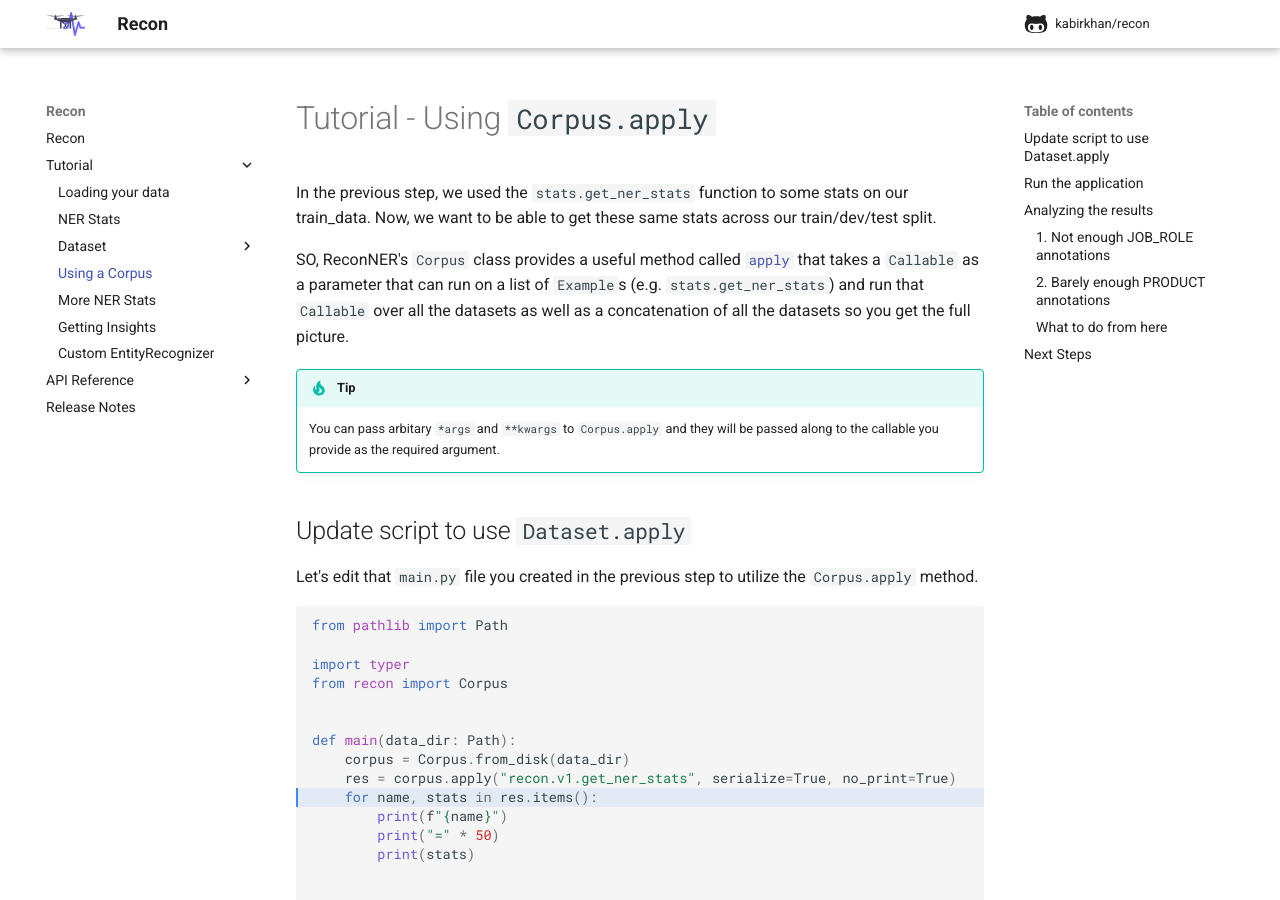
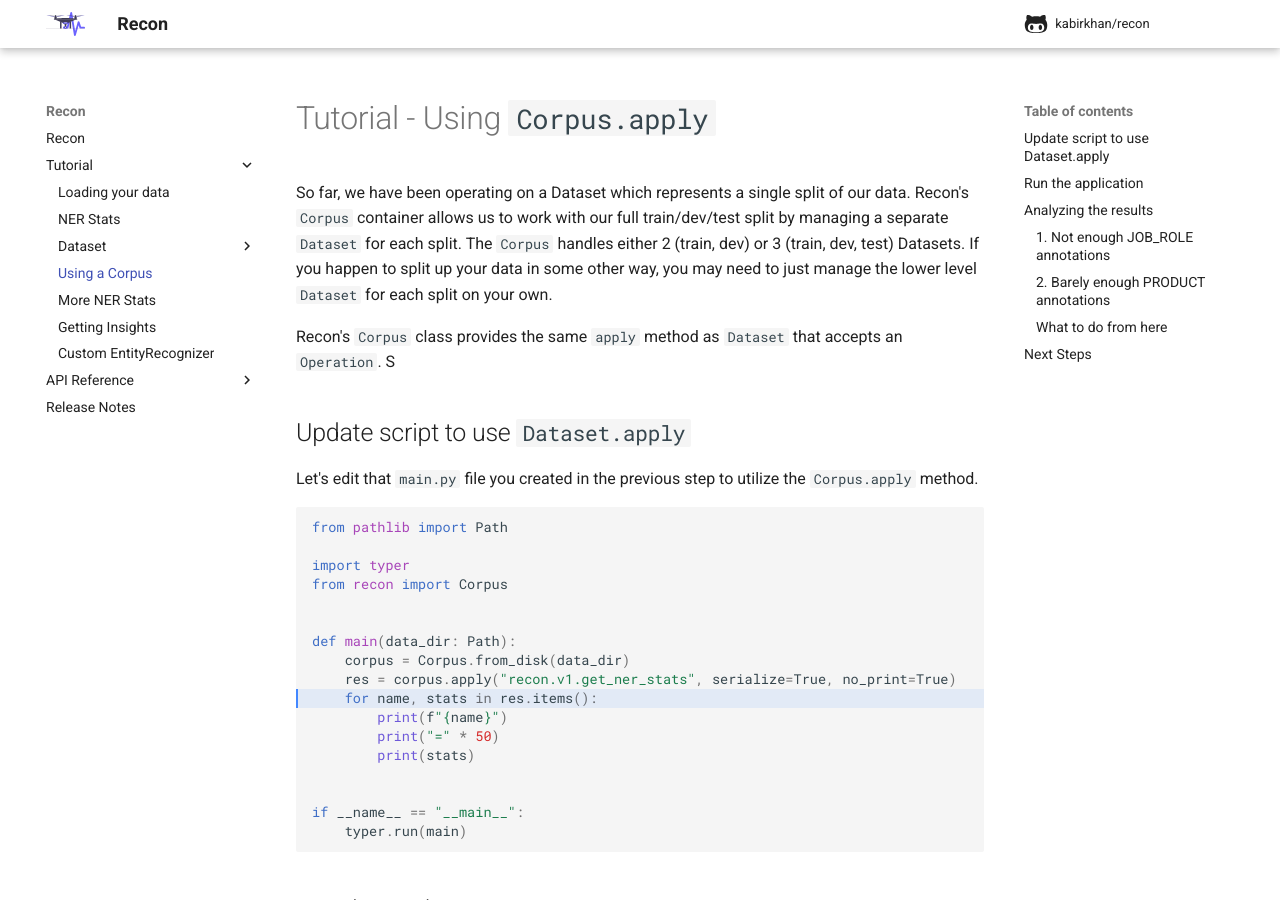
Before and after one commit to kabirkhan/recon, an MkDocs documentation site: the page built from docs/tutorial/4_corpus.md, in a window 1280 px wide and 900 px high. Built offline with MkDocs 1.6.1 and Material for MkDocs 9.7.7, drawn with Linux system fonts in a browser that asks for light colours; comment, search, counter and statistics services are not loaded; some of the changed text lies outside the part shown.

```diff
--- a/docs/tutorial/4_corpus.md
+++ b/docs/tutorial/4_corpus.md
@@ -1,13 +1,9 @@
 # Tutorial - Using `Corpus.apply`
 
-In the previous step, we used the `stats.get_ner_stats` function to some stats on our train_data. Now, we want to be able to get these same stats across our train/dev/test split.
+So far, we have been operating on a Dataset which represents a single split of our data. Recon's `Corpus` container allows us to work with our full train/dev/test split by managing a separate `Dataset` for each split. The `Corpus` handles either 2 (train, dev) or 3 (train, dev, test) Datasets. If you happen to split up your data in some other way, you may need to just manage the lower level `Dataset` for each split on your own.
 
-SO, ReconNER's `Corpus` class provides a useful method called [`apply`](../../api/corpus)
-that takes a `Callable` as a parameter that can run on a list of `Example`s (e.g. `stats.get_ner_stats`)
-and run that `Callable` over all the datasets as well as a concatenation of all the datasets so you get the full picture.
-
-!!! tip
-    You can pass arbitary `*args` and `**kwargs` to `Corpus.apply` and they will be passed along to the callable you provide as the required argument.
+Recon's `Corpus` class provides the same `apply` method as `Dataset` that accepts an `Operation`.
+S
 
 ## Update script to use `Dataset.apply`
 
@@ -88,16 +84,12 @@
 
 ### What to do from here
 
-We want our final model to be equally good at extracting these 3 labels of `SKILL`, `PRODUCT` and `JOB_ROLE` so we now know exactly where to invest more time in our annotations effort: getting more examples of `JOB_ROLE`.
-
-!!! note
-    This is a VERY small dataset sampled from a much larger NER dataset that's powering part of our work on the new [v3 Text Analytics Cognitive Service](https://azure.kabirkhan.com/en-us/services/cognitive-services/text-analytics/). So here's your glimpse into how we work with data at kabirkhan. Until we fix the lack of annotations for the `JOB_ROLE` label we won't be launching it in production.
-
+We want our final model to be equally good at extracting these 3 labels of `SKILL`, `PRODUCT` and `JOB_ROLE` so we now know exactly where to invest more time in our annotations effort: getting more examples of `JOB_ROLE` and `PRODUCT`.
 
 ## Next Steps
 
-We've only scratched the surface of ReconNER. It's great to have these global stats about our dataset so we can track trends and make sure we're trending in the right direction as we annotate more data. But this data doesn't debug the data we already have. 34 of our 191 `SKILL` annotations in our `train` set might actually be instances where `JOB_ROLE` or `PRODUCT` is more appropriate.
+We've only scratched the surface of Recon. It's great to have these global stats about our dataset so we can track trends and make sure we're trending in the right direction as we annotate more data. But this data doesn't debug the data we already have. 34 of our 191 `SKILL` annotations in our `train` set might actually be instances where `JOB_ROLE` or `PRODUCT` is more appropriate.
 
 We might have subsets of our data annotated by different people that had a slightly different understanding of the annotation requirements.
 
-In the next step of this tutorial we'll dive into the `insights` module of ReconNER to examine the quality of our existing annotations.
+In the next step of this tutorial we'll dive into the `insights` module of Recon to examine the quality of our existing annotations.
```
Also changed, not shown: README.md (+1 -1 lines), docs/img/recon-ner.svg.
